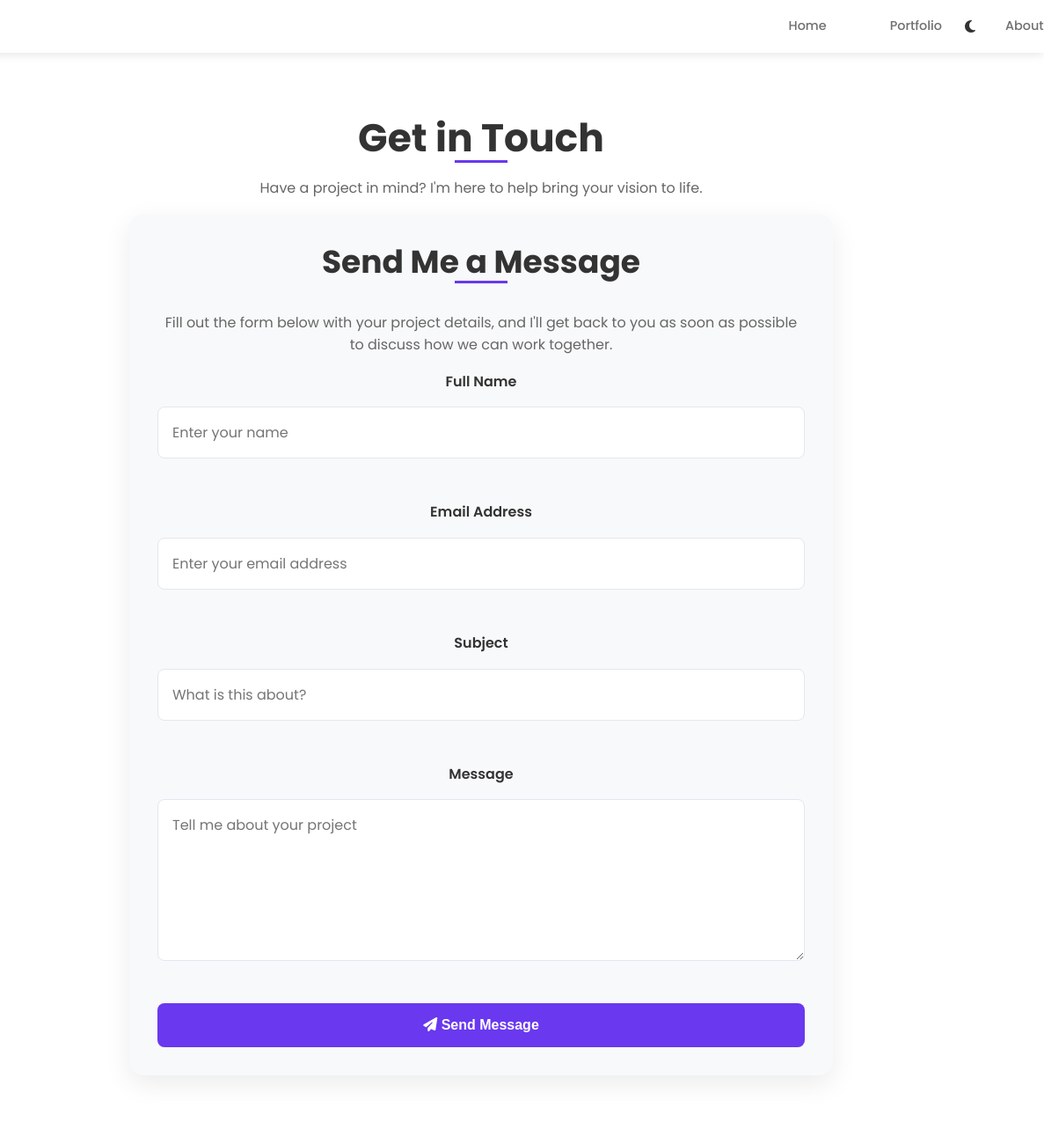
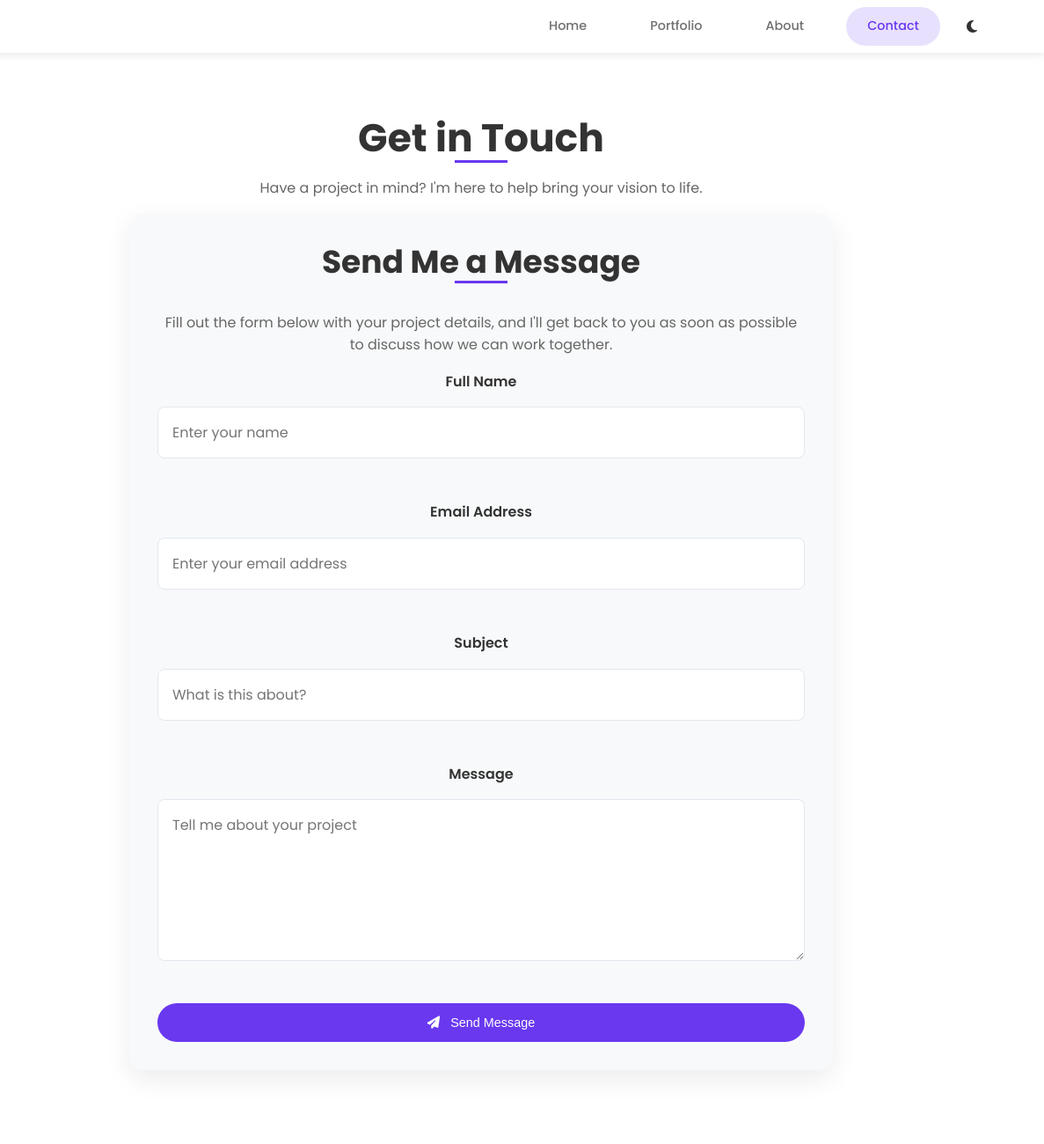
Before and after one commit to DonCarlosDesign/Carlos-A-Portfolio, a plain HTML site: page contact.html in a window 1280 px wide. Shown: the top 1300 px of the page at 88% size, 93-1280 px from the left. Drawn offline with Linux system fonts and the light colour scheme.

Commit message:
fixed send message in contact, on brand

```diff
--- a/contact.html
+++ b/contact.html
@@ -68,22 +68,45 @@
             outline: none;
         }
 
+        /* BUTTON-FIX: Consistent style */
         .submit-btn {
-            display: inline-block;
-            padding: 1rem 1.5rem;
-            background-color: var(--primary-color, #6938EF);
+            display: inline-flex;
+            align-items: center;
+            justify-content: center;
+            gap: 0.75rem;
+            padding: 0.75rem 1.5rem;
+            background-color: var(--primary-color);
             color: white;
             border: none;
-            border-radius: 8px;
-            font-size: 1rem;
-            font-weight: 600;
+            border-radius: 9999px;
+            font-size: 0.9rem;
+            font-weight: 500;
             cursor: pointer;
-            transition: all 0.3s ease;
+            transition: all 0.3s cubic-bezier(0.175, 0.885, 0.32, 1.275);
+            width: auto;
+            min-width: 140px;
+            height: 44px;
         }
 
         .submit-btn:hover {
-            background-color: var(--secondary-color, #3B82F6);
-            transform: translateY(-2px);
+            background-color: var(--secondary-color);
+            transform: translateY(-3px);
+            box-shadow: 0 6px 12px rgba(0, 0, 0, 0.15);
+        }
+
+        .submit-btn:active {
+            transform: translateY(1px);
+            box-shadow: 0 2px 4px rgba(0, 0, 0, 0.1);
+        }
+
+        .submit-btn i {
+            font-size: 0.9rem;
+            transition: transform 0.3s ease;
+            margin-right: 0;
+        }
+
+        .submit-btn:hover i {
+            transform: translateX(3px);
         }
 
         .form-message {
--- a/css/style.css
+++ b/css/style.css
@@ -2244,3 +2244,35 @@ button[type="submit"].btn:hover {
 .dark-theme .project-highlights li {
     color: var(--text-light);
 }
+
+/* NAV-CENTER-FIX */
+@media (min-width: 769px) {
+    .main-nav {
+        display: grid;
+        grid-template-columns: auto 1fr auto;
+        align-items: center;
+        gap: 2rem;
+    }
+
+    .logo {
+        grid-column: 1;
+    }
+
+    .nav-links {
+        grid-column: 2;
+        position: static;
+        transform: none;
+        display: flex;
+        justify-content: center;
+        align-items: center;
+        padding: 0;
+        margin: 0;
+        background: none;
+        width: 100%;
+    }
+
+    .nav-icons {
+        grid-column: 3;
+        margin: 0;
+    }
+}
```
